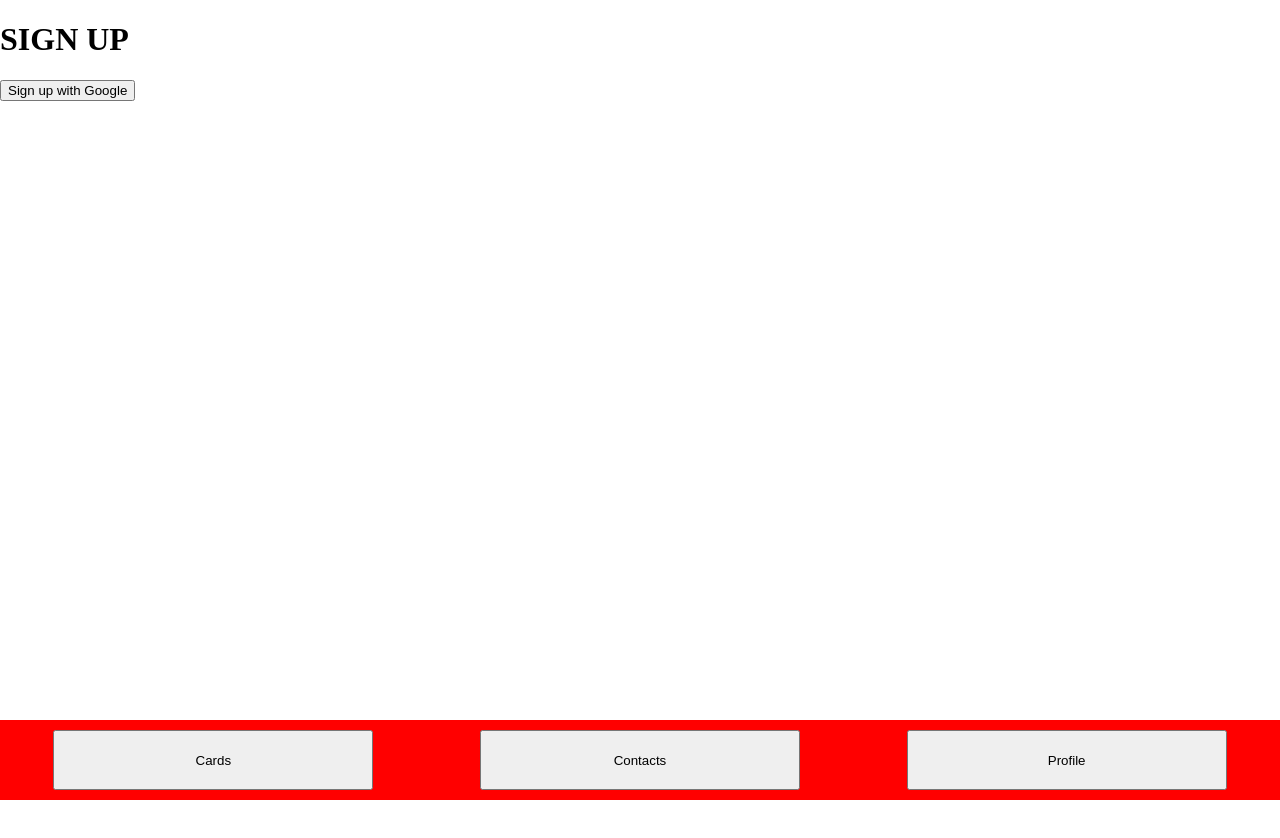
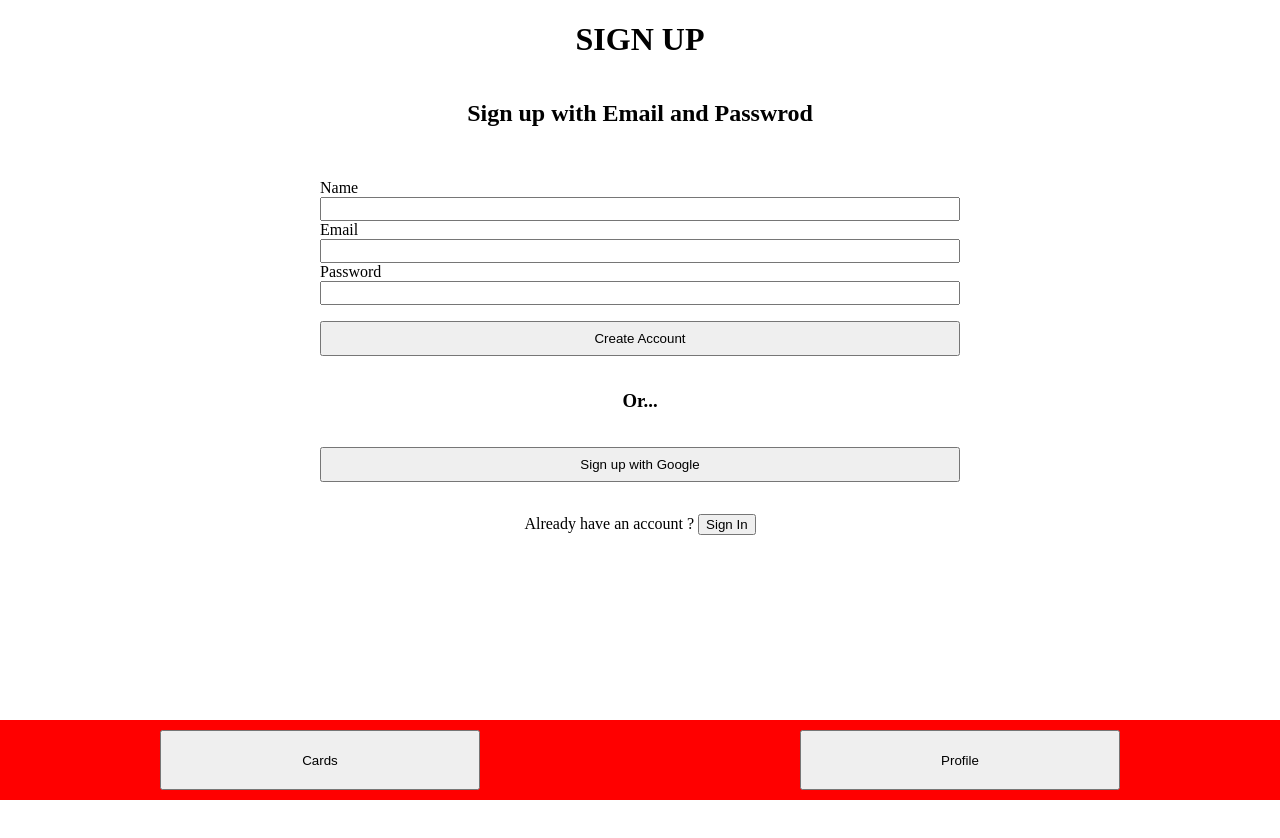
Before and after one commit to poofy25/CardShare, a React (Vite) app: page /signup in a window 1280 px wide. Shown: the top 838 px of the page. Before the commit the page ends 800 px from the top, so only its background shows below. Built offline with nearby package versions, Linux system fonts and the light colour scheme; no server answers.

Commit message:
added email and passwrod signup|signin

```diff
--- a/src/components/Navigation/Navigation.jsx
+++ b/src/components/Navigation/Navigation.jsx
@@ -13,7 +13,6 @@ function NavigationBar() {
      <div className={styles.navBar}>
 
      <button onClick={()=>{navigateTo('/cards')}}>Cards</button>
-     <button onClick={()=>{navigateTo('/contacts')}}>Contacts</button>
      <button onClick={()=>{navigateTo('/profile')}}>Profile</button>
 
      </div>
--- /dev/null
+++ b/src/firebase/writeUserToDb.js
@@ -0,0 +1,42 @@
+import { doc , setDoc} from "firebase/firestore";
+import { db } from "./firebase";
+import { serverTimestamp } from "firebase/firestore";
+
+function writeUserToDb(user) {
+    if(user){
+        async function onLogIn (){
+            const userRef = doc(db , `users/${user.uid}`);
+            async function writeData(){
+                const docData = {
+            uid: user.uid,
+            displayName:user.displayName,
+            email:user.email,
+            emailVerified:user.emailVerified,
+            phonoNumber:user.phoneNumber,
+            photoUrl:user.photoURL,
+            provider:user.providerData[0].providerId,
+            updatedAt:serverTimestamp(),
+                };
+                try {
+                    await setDoc(userRef , docData , {merge:false}).catch((error)=>console.log(error))
+                    console.log("Loged in and sent data to db" , docData)
+                    return 'Success'
+                } catch (e) {
+                    console.error("Error adding document: ", e);
+                }
+
+            }
+            await writeData()
+        };
+
+        onLogIn()
+    }
+    return 'error'
+
+}
+
+
+
+
+
+export default writeUserToDb;
--- a/src/functions/createVCard.js
+++ b/src/functions/createVCard.js
@@ -6,7 +6,7 @@ const vCardCode = {
     company:'\nORG:',
     photo:'\nPHOTO;ENCODING=BASE64;TYPE=JPEG:',
     email:'\nEMAIL:',
-    Instagram:'\nURL;TYPE=Instagram:',
+    Instagram:'\nURL;LABEL=Instagram:',
     Facebook:'\nURL;TYPE=Facebook:',
     Twitter:'\nURL;TYPE=Twitter:',
     LinkedIn:'\nURL;TYPE=LinkedIn:',
--- a/src/pages/Profile/Profile.jsx
+++ b/src/pages/Profile/Profile.jsx
@@ -7,7 +7,6 @@ function ProfilePage() {
     const navigateTo = useNavigate()
     const location = useLocation()
     const [user , loading] = useAuthState(auth);
-console.log(user)
 
     const onSignOut = ()=>{
         auth.signOut()
--- a/src/pages/SignIn/SignIn.jsx
+++ b/src/pages/SignIn/SignIn.jsx
@@ -1,11 +1,14 @@
+import styles from './signIn.module.css'
+import writeUserToDb from '../../firebase/writeUserToDb';
 import { signInWithPopup, GoogleAuthProvider } from "firebase/auth";
-import { auth , provider} from "../../firebase/firebase";
+import { auth , googleProvider} from "../../firebase/firebase";
 import { useNavigate   , useLocation} from "react-router-dom";
-import { useEffect } from "react";
+import { useEffect , useState } from "react";
 import { useAuthState } from "react-firebase-hooks/auth";
 import { serverTimestamp } from "firebase/firestore"
 import { getDoc , doc , setDoc } from "firebase/firestore";
 import { db  } from "../../firebase/firebase";
+import { signInWithEmailAndPassword } from 'firebase/auth';
 
 function SignInPage() {
 
@@ -14,97 +17,99 @@ function SignInPage() {
   const location = useLocation();
 
   const [user , loading] = useAuthState(auth);
-     useEffect(()=>{
+  const [errorCode , setErrorCode] = useState(null)
+  const [createForm , setCreateForm] = useState({email:'',password:''})
 
-      if(user !== null && loading === false){
-        console.log('User has already signed in and is redirected to account page')
-        navigateTo("/profile" , {state:{error:'Already Signed In'}})
-      }
-    },[loading])
+  const googleSignIn = ()=>{
 
-    const onSingIn = ()=>{
-        signInWithPopup(auth , provider).then((result) => {
-
-            let email = result.user.email
-            let name = result.user.displayName
-
-            const userData = {
-              userEmail:email,
-              userName:name
-            }
-            localStorage.setItem("userName" , name)
-            console.log('Sign In Succesfull')
-            navigateTo('/profile' , {state:{error:'Sign in Succesfull'}})
-            return
+        signInWithPopup(auth , googleProvider).then((userCredential) => {
+          const user = userCredential.user
+          async function updateUser(){
+            await writeUserToDb(user)
+            console.log('Signed in Succesfull')
+            navigateTo('/profile' , {state:{error:'Signed in Succesfull'}})
+          }
+          updateUser()
            }).catch((error) => {
             console.log(error)
            })
-    }
+  }
 
 
 
-    useEffect(()=>{
-      //This sets the user data when a user connects and syncs the cart content
-     const onAuth =  auth.onAuthStateChanged(user =>{
-       if (user && user.displayName !== localStorage.getItem('userName')){
+  const emailAndPasswordSignUp = (e)=>{
 
-        async function onLogIn (){
-          const userRef = doc(db , `users/${user.uid}`);
-         async function writeData(){
-             const docData = {
-             uid: user.uid,
-             name:user.displayName,
-             email:user.email,
-             updatedAt:serverTimestamp(),
+    e.preventDefault()
+    const formEmail = createForm?.email
+    const formPassword = createForm?.password
 
+    console.log('Email: ',formEmail ,'Password: ',formPassword)
 
+    if(true){
+    signInWithEmailAndPassword(auth, formEmail, formPassword)
+    .then((userCredential) => {
+      const user = userCredential.user
+      async function updateUser(){
+        await writeUserToDb(user)
+        console.log('Signed in Succesfull')
+        navigateTo('/profile' , {state:{error:'Signed in Succesfull'}})
+      }
+      updateUser()
+    })
+    .catch((error) => {
 
-             };
+      if(error.code){
 
-         try {
-          await setDoc(userRef , docData , {merge:true})
-          console.log("Loged in and sent data to db" , docData)
-
-         } catch (e) {
-           console.error("Error adding document: ", e);
-         }
-
-       }
-       await writeData()
-
-
-
-
-     };
-     onLogIn()
-     }
-     })
-
-     //removes the event listener
-     return onAuth
-   },[])
+        if(error.code = 'auth/invalid-login-credentials')setErrorCode('Invalid email or password')
+      }
+      // ..
+    });
+    }
+  }
 
 
 
 
 
-
-
-
-
+  useEffect(()=>{
+    if(user !== null && loading === false){
+      console.log('User has already signed in and is redirected to account page')
+      navigateTo("/profile" , {state:{error:'Already Signed In'}})
+    }
+  },[loading])
 
 
 
     return (
-<>
+
+   <div className={styles.signInPage}>
    <h1>SIGN IN</h1>
-   <div>{location.state?.error}</div>
-   <button onClick={onSingIn}>
-        Sign in with Google
-        </button>
+   <h2>Sign in with Email and Passwrod</h2>
+
+    <form className={styles.signInForm} onSubmit={emailAndPasswordSignUp}>
+      <p className={styles.errorCode}>{errorCode}</p>
+      <label>
+        Email
+        <input type="email"  required onChange={(e)=>{setCreateForm(current=>{return{...current , email:e.target.value}})}}/>
+      </label>
+
+      <label>
+        Password
+        <input type="password" minLength="8" required onChange={(e)=>{setCreateForm(current=>{return{...current , password:e.target.value}})}}/>
+      </label>
+
+      <input className={styles.submitBtn} type="submit" value="Sing in"/>
+    </form>
 
 
-     </>
+
+      <h3>Or...</h3>
+
+   <button className={styles.signInWith} onClick={googleSignIn}> Sign in with Google</button>
+
+       <p>Don't have an account ? <button onClick={()=>navigateTo('/signup')}>Sign Up</button></p>
+     </div>
+
      );
 }
 
--- a/src/pages/SignIn/signIn.module.css
+++ b/src/pages/SignIn/signIn.module.css
@@ -0,0 +1,44 @@
+.signInPage{
+    display: flex;
+    flex-direction: column;
+    align-items: center;
+    justify-content: start;
+    width: 100vw;
+    min-height: 100vh;
+}
+
+.signInForm{
+    display: flex;
+    flex-direction: column;
+    align-items: center;
+    width: 100%;
+    justify-content: center;
+}
+
+.signInForm > label {
+    display: flex;
+    width: 50%;
+    flex-direction: column;
+}
+.signInForm > label > input {
+    height: 3vh;
+    width: 100%;
+    box-sizing:border-box ;
+}
+
+.submitBtn{
+    width: 50%;
+    margin: 1rem;
+    padding: 0.5rem;
+}
+
+.signInWith{
+    width: 50%;
+    margin: 1rem;
+    padding: 0.5rem;
+}
+
+.errorCode{
+    color:red;
+    font-weight: 900;
+}
--- a/src/pages/SignUp/SignUp.jsx
+++ b/src/pages/SignUp/SignUp.jsx
@@ -1,17 +1,123 @@
 
-
-import { auth , provider } from "../../firebase/firebase"
-import { signInWithPopup , getAdditionalUserInfo} from "firebase/auth";
+import styles from './signUp.module.css'
+import { FacebookAuthProvider } from 'firebase/auth';
+import { auth , googleProvider , facebookProvider } from "../../firebase/firebase"
+import { signInWithPopup , getAdditionalUserInfo , createUserWithEmailAndPassword} from "firebase/auth";
 import { useNavigate } from "react-router-dom";
-import { useEffect } from "react";
+import { useEffect , useState } from "react";
 import { useAuthState } from "react-firebase-hooks/auth";
-
+import { updateProfile } from "firebase/auth";
+import writeUserToDb from '../../firebase/writeUserToDb';
 function SignUpPage() {
 
   const navigateTo = useNavigate()
+  const [errorCode , setErrorCode] = useState(null)
+  const [createForm , setCreateForm] = useState({name:'',email:'',password:''})
+  const [user , loading] = useAuthState(auth);
 
-  const [user , loading] = useAuthState(auth);
-     useEffect(()=>{
+
+
+
+    const emailAndPasswordSignUp = (e)=>{
+
+      e.preventDefault()
+      const formName = createForm?.name
+      const formEmail = createForm?.email
+      const formPassword = createForm?.password
+
+      console.log('Name: ',formName,'Email: ',formEmail ,'Password: ',formPassword)
+
+      if(true){
+      createUserWithEmailAndPassword(auth, formEmail, formPassword)
+      .then((userCredential) => {
+        const user = userCredential.user;
+        updateProfile(userCredential.user , {
+          displayName:formName
+        }).then(()=>{
+
+        async function updateUser(){
+          await writeUserToDb(user)
+          console.log('Signed up Succesfull')
+          navigateTo('/profile' , {state:{error:'Signed up Succesfull'}})
+        }
+
+
+
+         updateUser()
+
+        }).catch((error)=>{console.log(error)})
+
+
+
+
+      })
+      .catch((error) => {
+        console.log(error.code)
+        if(error.code){
+
+          if(error.code = 'auth/email-already-in-use')setErrorCode('Email already in use!')
+        }
+      });
+    }
+
+
+
+
+    }
+
+    const googleSignUp = ()=>{
+      signInWithPopup(auth , googleProvider).then((userCredential) => {
+        const user = userCredential.user
+
+        async function updateUser(){
+          await writeUserToDb(user)
+          console.log('Signed up Succesfull')
+          navigateTo('/profile' , {state:{error:'Signed up Succesfull'}})
+        }
+        updateUser()
+
+         }).catch((error) => {
+          console.log(error)
+         })
+    }
+
+    const facebookSignUp = ()=>{
+      signInWithPopup(auth, facebookProvider)
+      .then((userCredential) => {
+        console.log('loading')
+        const user = userCredential.user
+
+        async function updateUser(){
+          await writeUserToDb(user)
+          console.log('Signed up Succesfull')
+          navigateTo('/profile' , {state:{error:'Signed up Succesfull'}})
+        }
+        updateUser()
+
+        const credential = FacebookAuthProvider.credentialFromResult(result);
+        const accessToken = credential.accessToken;
+
+
+      })
+      .catch((error) => {
+        // Handle Errors here.
+        const errorCode = error.code;
+        const errorMessage = error.message;
+        // The email of the user's account used.
+        const email = error.customData.email;
+        // The AuthCredential type that was used.
+        const credential = FacebookAuthProvider.credentialFromError(error);
+       console.log(error)
+        // ...
+      });
+    }
+
+
+
+
+
+
+    useEffect(()=>{
 
       if(user !== null && loading === false){
         console.log('User has already signed in and is redirected to account page')
@@ -19,49 +125,41 @@ function SignUpPage() {
       }
     },[loading])
 
-    const onSingUp = ()=>{
-      signInWithPopup(auth , provider).then((result) => {
-        if(getAdditionalUserInfo(result).isNewUser){
-        console.log('Creating New Account')
 
-          let email = result.user.email
-          let name = result.user.displayName
+    return (
+<div className={styles.signUpPage}>
+   <h1>SIGN UP</h1>
+   <h2>Sign up with Email and Passwrod</h2>
 
-          const userData = {
-            userEmail:email,
-            userName:name
-          }
-          console.log(auth.currentUser)
-          localStorage.setItem("userName" , name)
-          navigateTo('/account')
-          return console.log(userData)
-        }else{
-          auth.signOut()
-          navigateTo("/signin" , {state:{error:'Account already exists'}})
-          throw new Error ('Account Already Exists')
+    <form className={styles.signUpForm} onSubmit={emailAndPasswordSignUp}>
+    <p className={styles.errorCode}>{errorCode}</p>
+      <label>
+        Name
+        <input type="string"  required onChange={(e)=>{setCreateForm(current=>{return{...current , name:e.target.value}})}}/>
+      </label>
 
-        }
-         }).catch((error) => {
-          console.log(error)
-         })
-  }
+      <label>
+        Email
+        <input type="email"  required onChange={(e)=>{setCreateForm(current=>{return{...current , email:e.target.value}})}}/>
+      </label>
+
+      <label>
+        Password
+        <input type="password" minLength="8" required onChange={(e)=>{setCreateForm(current=>{return{...current , password:e.target.value}})}}/>
+      </label>
+
+      <input className={styles.submitBtn} type="submit" value="Create Account"/>
+    </form>
 
 
 
+      <h3>Or...</h3>
 
+   <button className={styles.signUpWith} onClick={googleSignUp}> Sign up with Google</button>
+   {/* <button className={styles.signUpWith} onClick={facebookSignUp}> Sign up with Facebook</button> */}
 
-
-
-
-    return (
-<>
-   <h1>SIGN UP</h1>
-   <button onClick={onSingUp}>
-        Sign up with Google
-        </button>
-
-
-     </>
+       <p>Already have an account ? <button onClick={()=>navigateTo('/signin')}>Sign In</button></p>
+     </div>
      );
 }
 
--- a/src/pages/SignUp/signUp.module.css
+++ b/src/pages/SignUp/signUp.module.css
@@ -0,0 +1,43 @@
+.signUpPage{
+    display: flex;
+    flex-direction: column;
+    align-items: center;
+    justify-content: start;
+    width: 100vw;
+    min-height: 100vh;
+}
+
+.signUpForm{
+    display: flex;
+    flex-direction: column;
+    align-items: center;
+    width: 100%;
+    justify-content: center;
+}
+
+.signUpForm > label {
+    display: flex;
+    width: 50%;
+    flex-direction: column;
+}
+.signUpForm > label > input {
+    height: 3vh;
+    width: 100%;
+    box-sizing:border-box ;
+}
+
+.submitBtn{
+    width: 50%;
+    margin: 1rem;
+    padding: 0.5rem;
+}
+
+.signUpWith{
+    width: 50%;
+    margin: 1rem;
+    padding: 0.5rem;
+}
+.errorCode{
+    color:red;
+    font-weight: 900;
+}
--- a/src/pages/ViewCard/viewCard.module.css
+++ b/src/pages/ViewCard/viewCard.module.css
@@ -82,7 +82,11 @@ flex-direction: column;
     aspect-ratio: 1;
     margin-right: 1rem;
 }
-
+a {
+    text-decoration: none;
+    color: #5B0888;
+    font-weight: bold;
+}
 
 
 .saveBtnWrapper{
```
Also changed, not shown: src/firebase/firebase.js (+21 -3 lines), src/functions/fields.js (+12 -0 lines).
